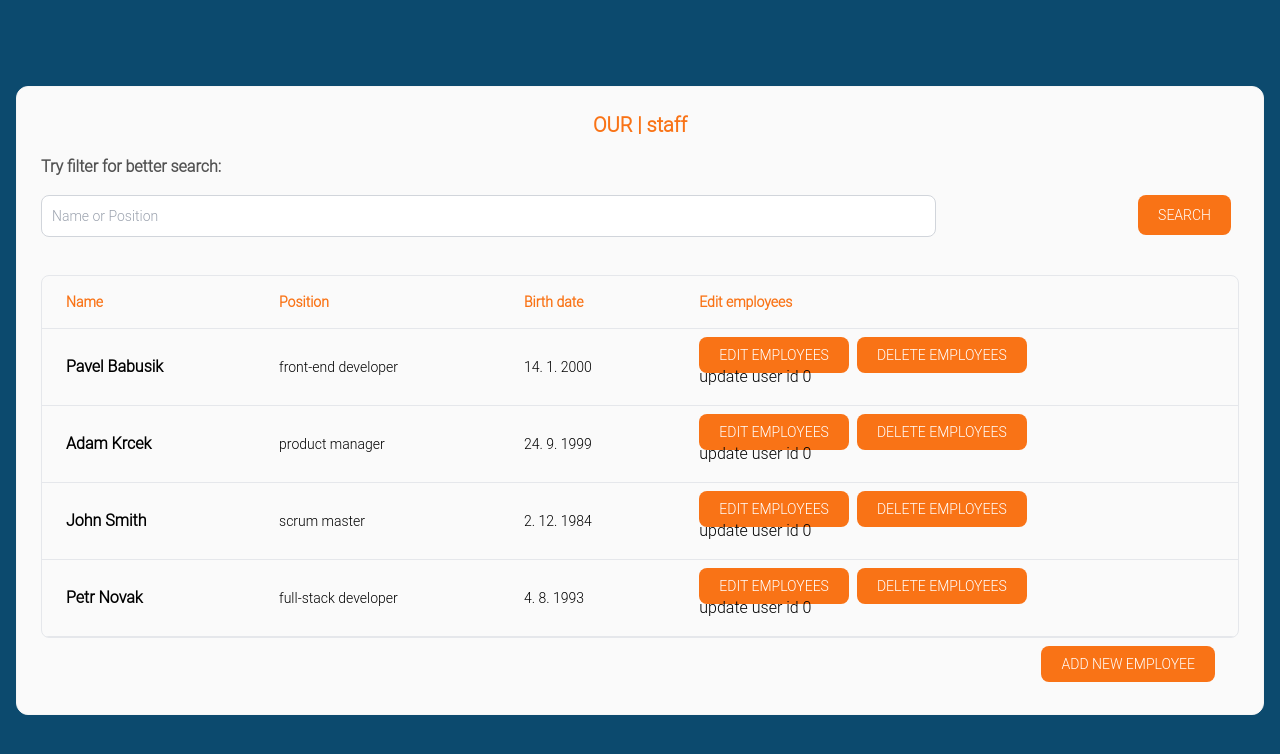
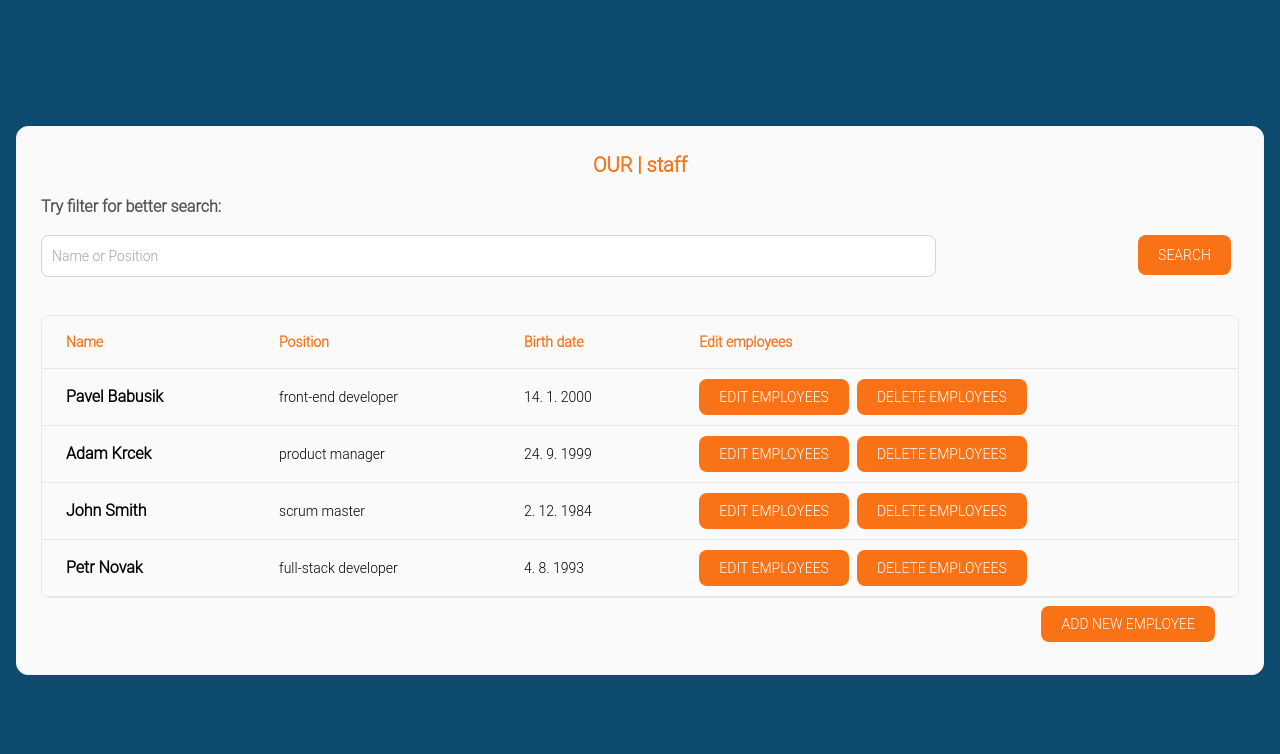
Before and after one commit to Joriiii/Stroer-Staff, an Angular app: page /staff in a window 1280 px wide. Shown: the top 754 px of the page. Built offline with nearby package versions, Linux system fonts and the light colour scheme; no server answers.

Commit message:
staff-detail edit

```diff
--- a/src/app/staff/staff.component.html
+++ b/src/app/staff/staff.component.html
@@ -34,9 +34,6 @@
                       <a type="button" (click)="redirectToDetail(staffMember.id)" class="text-white bg-orange-500 hover:bg-orange-600 focus:ring-4 focus:ring-orange-300 font-medium rounded-lg text-sm px-5 py-2.5 mr-2 mb-2 dark:bg-orange-600 dark:hover:bg-orange-700 focus:outline-none dark:focus:ring-orange-800 uppercase" >edit employees</a>
                       <a type="button" (click)="this.apiService.removeStaffMember(staffMember.id)" class="text-white bg-orange-500 hover:bg-orange-600 focus:ring-4 focus:ring-orange-300 font-medium rounded-lg text-sm px-5 py-2.5 mr-2 mb-2 dark:bg-orange-600 dark:hover:bg-orange-700 focus:outline-none dark:focus:ring-orange-800 uppercase" >delete employees</a>
                     </span>
-                    <span>
-                      <button (click)="this.apiService.updateStaffMember(staffMember)">update user id 0</button>
-                    </span>
                   </td>
                 </tr>
               </ng-container>
```
